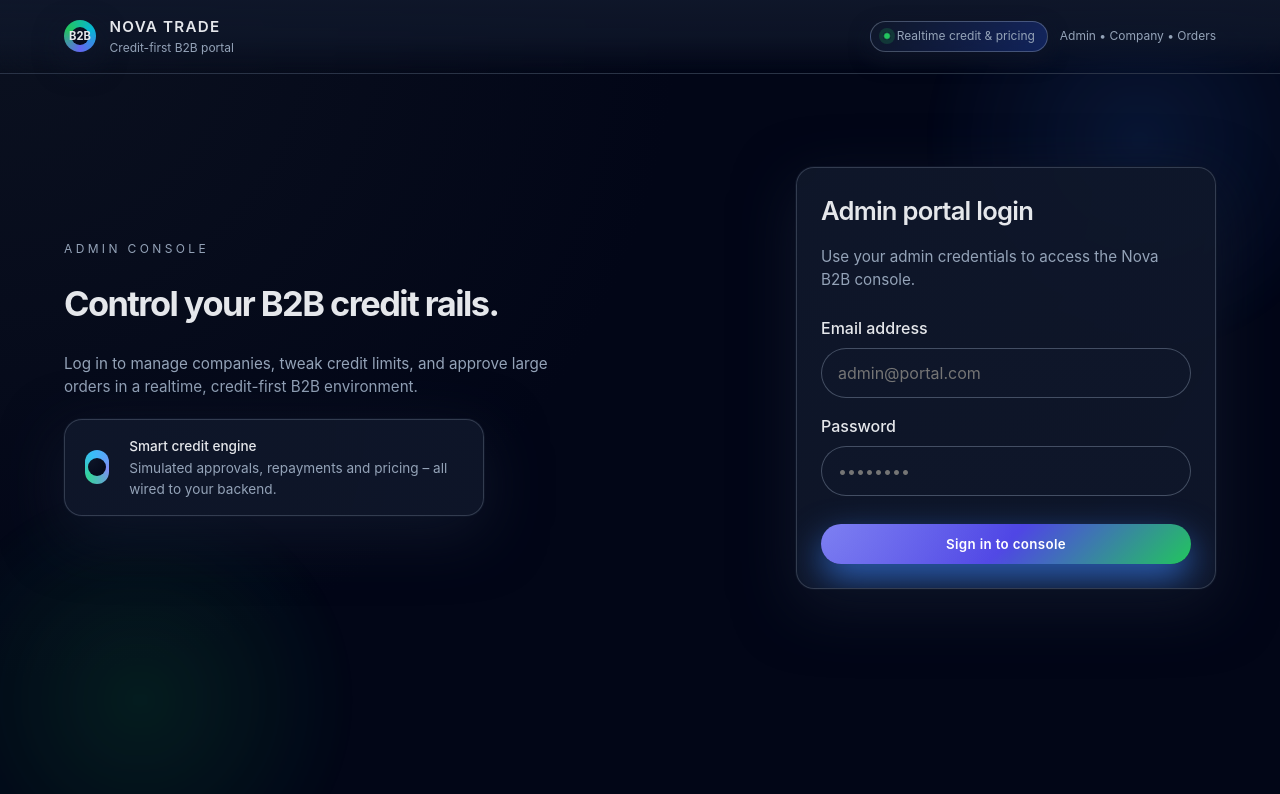
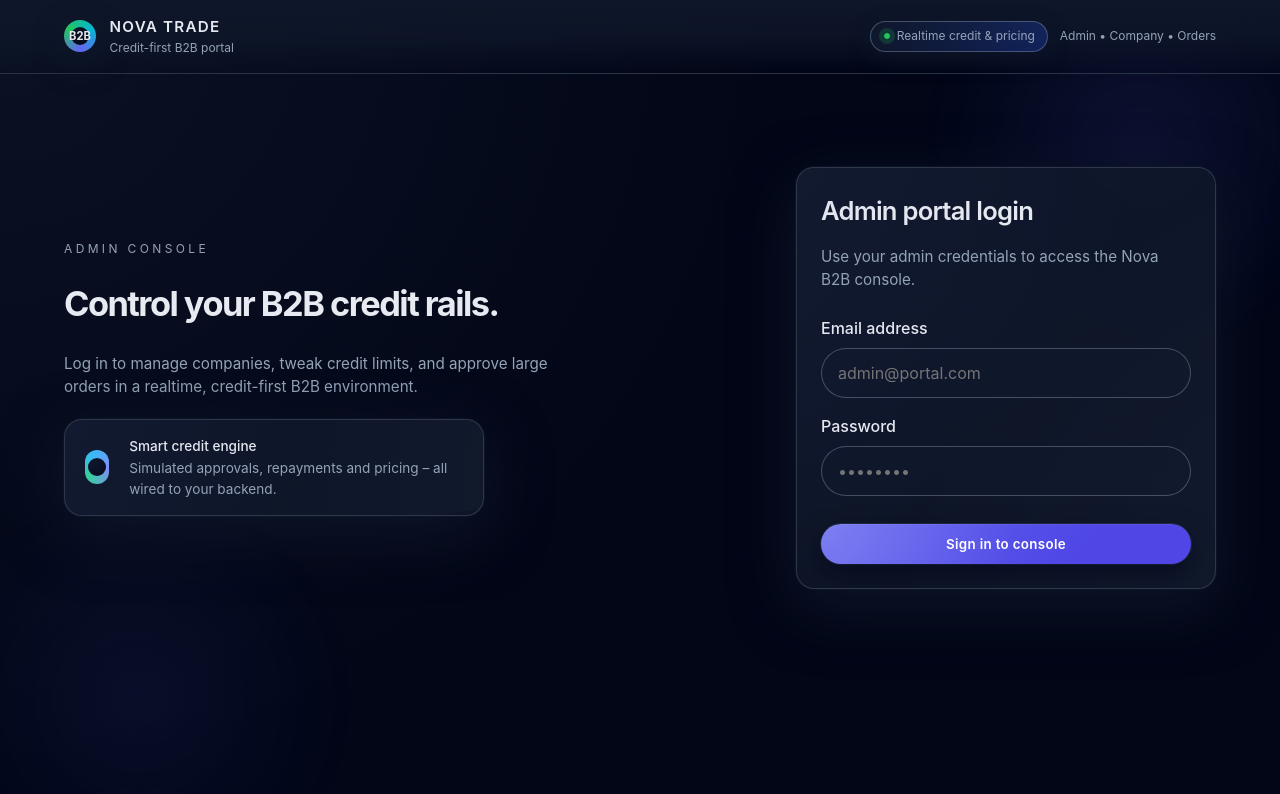
Before and after one commit to amey574/b2b-portal, a Next.js app: page /login in a window 1280 px wide. Shown: the top 794 px of the page. Built offline with nearby package versions, Linux system fonts and the light colour scheme.

Commit message:
Include missing AnimatedNumber component and finalize UI updates

```diff
--- a/src/app/globals.css
+++ b/src/app/globals.css
@@ -1,24 +1,22 @@
 :root {
   /* Core palette */
-  --background: radial-gradient(circle at top left, #0b1120 0, #020617 45%, #020617 100%);
+  --background: radial-gradient(circle at top left, #0b1224 0, #020617 52%, #020617 100%);
   --background-solid: #020617;
-  --foreground: #e5e7eb;
-  /* Zinc 200 */
+  --foreground: #e7eaf0;
   --primary: #6366f1;
   /* Indigo 500 */
   --primary-soft: rgba(99, 102, 241, 0.18);
   --primary-hover: #4f46e5;
   /* Indigo 600 */
-  --accent: #22c55e;
-  /* Green 500 */
-  --surface: rgba(15, 23, 42, 0.9);
-  /* Glassy slate */
-  --surface-soft: rgba(15, 23, 42, 0.7);
-  --surface-hover: rgba(30, 64, 175, 0.2);
-  --border: rgba(148, 163, 184, 0.25);
+  --accent: #22c55e; /* success only */
+  --surface: rgba(15, 23, 42, 0.88);
+  --surface-soft: rgba(15, 23, 42, 0.72);
+  --surface-hover: rgba(30, 41, 59, 0.55); /* slate hover, not blue */
+  --border: rgba(148, 163, 184, 0.22);
   --error: #ef4444;
   --success: #22c55e;
   --text-muted: #94a3b8;
+  --text-muted-strong: rgba(148, 163, 184, 0.9);
 
   /* Layout tokens */
   --radius-lg: 18px;
@@ -90,9 +88,9 @@ input {
   width: 520px;
   height: 520px;
   border-radius: 999px;
-  background: radial-gradient(circle at center, rgba(59, 130, 246, 0.18), transparent 60%);
+  background: radial-gradient(circle at center, rgba(99, 102, 241, 0.18), transparent 60%);
   filter: blur(4px);
-  opacity: 0.75;
+  opacity: 0.65;
   pointer-events: none;
   z-index: -1;
 }
@@ -105,7 +103,7 @@ input {
 .app-shell::after {
   bottom: -160px;
   left: -120px;
-  background: radial-gradient(circle at center, rgba(34, 197, 94, 0.16), transparent 60%);
+  background: radial-gradient(circle at center, rgba(99, 102, 241, 0.12), transparent 60%);
 }
 
 .app-nav {
@@ -194,7 +192,7 @@ input {
 
 .card {
   background: radial-gradient(circle at top left, rgba(15, 23, 42, 0.96), rgba(15, 23, 42, 0.9));
-  border: 1px solid rgba(148, 163, 184, 0.28);
+  border: 1px solid rgba(148, 163, 184, 0.24);
   border-radius: var(--radius-lg);
   padding: 1.5rem;
   box-shadow:
@@ -214,24 +212,47 @@ input {
   transform: translateY(-4px);
   box-shadow:
     0 28px 80px rgba(15, 23, 42, 0.9),
-    0 0 0 1px rgba(79, 70, 229, 0.8);
-  border-color: rgba(129, 140, 248, 0.6);
+    0 0 0 1px rgba(148, 163, 184, 0.22);
+  border-color: rgba(148, 163, 184, 0.32);
 }
 
 .card::before {
   content: '';
   position: absolute;
   inset: -40%;
-  background: radial-gradient(circle at top left, rgba(129, 140, 248, 0.14), transparent 55%);
-  opacity: 0;
-  transform: translate3d(-10px, -10px, 0);
+  background:
+    radial-gradient(circle at top left, rgba(99, 102, 241, 0.12), transparent 55%),
+    radial-gradient(circle at bottom right, rgba(148, 163, 184, 0.08), transparent 50%);
+  opacity: 0.5;
+  transform: translate3d(-14px, -14px, 0) rotate(-8deg);
   transition: opacity var(--transition-slow), transform var(--transition-slow);
   pointer-events: none;
 }
 
 .card:hover::before {
-  opacity: 1;
-  transform: translate3d(0, 0, 0);
+  opacity: 0.9;
+  transform: translate3d(0, 0, 0) rotate(0deg);
+}
+
+/* Premium "sheen" sweep on hover (subtle) */
+.card::after {
+  content: '';
+  position: absolute;
+  inset: 0;
+  background: linear-gradient(
+    115deg,
+    transparent 0%,
+    rgba(255, 255, 255, 0.04) 35%,
+    rgba(255, 255, 255, 0.06) 45%,
+    transparent 60%
+  );
+  transform: translateX(-120%);
+  transition: transform var(--transition-slow);
+  pointer-events: none;
+}
+
+.card:hover::after {
+  transform: translateX(120%);
 }
 
 .btn {
@@ -254,27 +275,57 @@ input {
 .btn-primary {
   background:
     radial-gradient(circle at top left, rgba(244, 244, 245, 0.18), transparent 52%),
-    linear-gradient(135deg, var(--primary) 0%, var(--primary-hover) 50%, #22c55e 100%);
+    linear-gradient(135deg, var(--primary) 0%, var(--primary-hover) 70%, #4f46e5 100%);
   color: white;
   border: none;
   box-shadow:
-    0 14px 35px rgba(59, 130, 246, 0.7),
-    0 0 0 1px rgba(15, 23, 42, 0.9);
+    0 10px 24px rgba(2, 6, 23, 0.55),
+    0 1px 0 rgba(255, 255, 255, 0.06) inset,
+    0 0 0 1px rgba(148, 163, 184, 0.16);
+}
+
+.btn-primary::before {
+  content: '';
+  position: absolute;
+  inset: 0;
+  background: linear-gradient(
+    120deg,
+    transparent 0%,
+    rgba(248, 250, 252, 0.26) 45%,
+    rgba(248, 250, 252, 0.4) 55%,
+    transparent 70%
+  );
+  mix-blend-mode: screen;
+  transform: translateX(-140%);
+  opacity: 0;
+  transition:
+    transform var(--transition-slow),
+    opacity var(--transition-fast);
+  pointer-events: none;
 }
 
 .btn-primary:hover {
   background:
     radial-gradient(circle at top left, rgba(248, 250, 252, 0.26), transparent 52%),
-    linear-gradient(135deg, #4f46e5 0%, var(--primary-hover) 50%, #16a34a 100%);
+    linear-gradient(135deg, #4f46e5 0%, var(--primary-hover) 70%, #4338ca 100%);
   transform: translateY(-2px);
   box-shadow:
-    0 22px 45px rgba(59, 130, 246, 0.9),
-    0 0 0 1px rgba(15, 23, 42, 0.9);
+    0 14px 30px rgba(2, 6, 23, 0.62),
+    0 1px 0 rgba(255, 255, 255, 0.07) inset,
+    0 0 0 1px rgba(129, 140, 248, 0.18);
+}
+
+.btn-primary:hover::before {
+  opacity: 1;
+  transform: translateX(140%);
 }
 
 .btn-primary:active {
   transform: scale(0.96) translateY(0);
-  box-shadow: 0 2px 8px rgba(59, 130, 246, 0.4);
+  box-shadow:
+    0 6px 14px rgba(2, 6, 23, 0.55),
+    0 1px 0 rgba(255, 255, 255, 0.06) inset,
+    0 0 0 1px rgba(148, 163, 184, 0.14);
 }
 
 .btn-primary:disabled {
@@ -328,6 +379,10 @@ input {
 .text-muted {
   color: var(--text-muted);
   transition: color 0.2s ease;
+}
+
+.text-muted-strong {
+  color: var(--text-muted-strong);
 }
 
 .text-error {
@@ -515,3 +570,28 @@ h3 {
 ::-webkit-scrollbar-thumb:hover {
   background: var(--text-muted);
 }
+
+@media (prefers-reduced-motion: reduce) {
+  * {
+    scroll-behavior: auto !important;
+  }
+
+  .animate-fade-in-up,
+  .animate-pulse,
+  .skeleton {
+    animation: none !important;
+    opacity: 1 !important;
+    transform: none !important;
+  }
+
+  .card,
+  .btn,
+  .input-field,
+  .row-hover {
+    transition: none !important;
+  }
+
+  .card::after {
+    display: none !important;
+  }
+}
```
Also changed, not shown: src/app/_components/AnimatedNumber.js (added, +48 -0 lines), src/app/dashboard/page.js (+28 -3 lines), src/app/order-confirmation/page.js (+27 -3 lines), src/app/product/[id]/page.js (+63 -14 lines).
